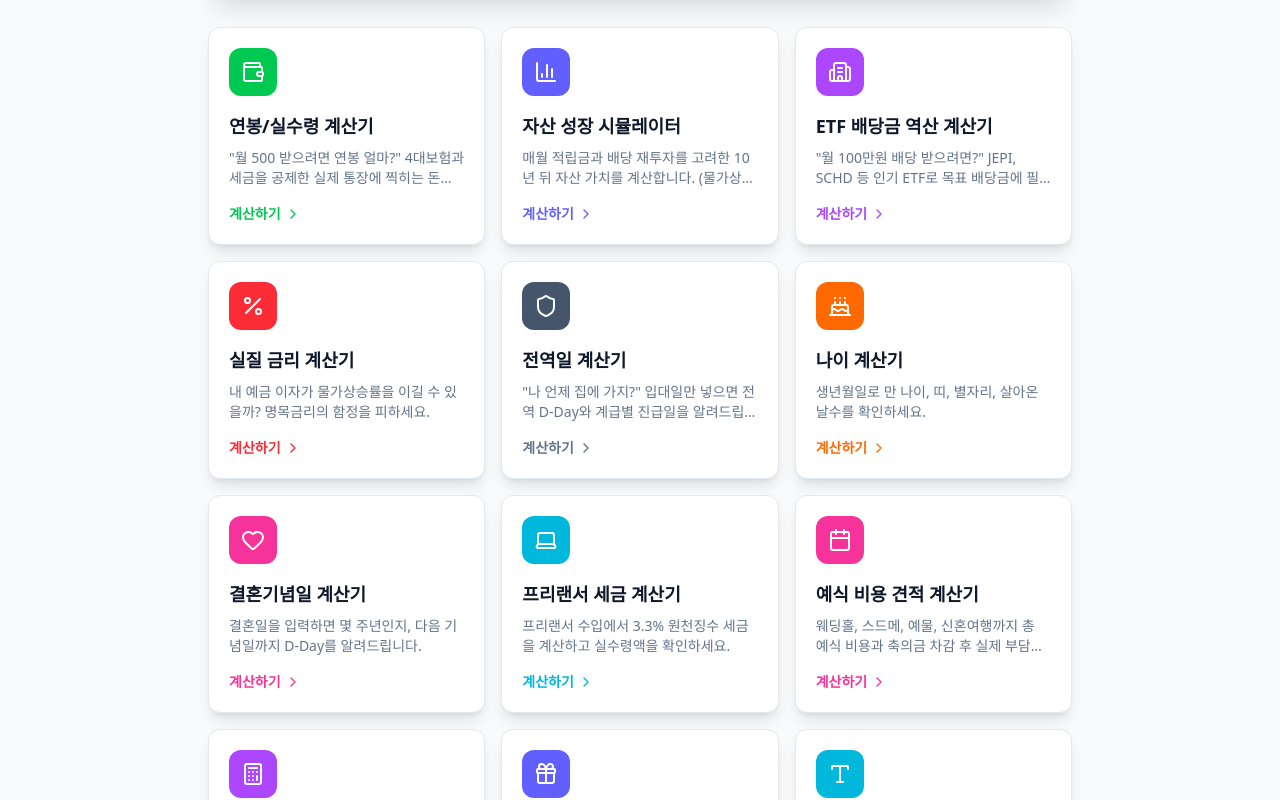
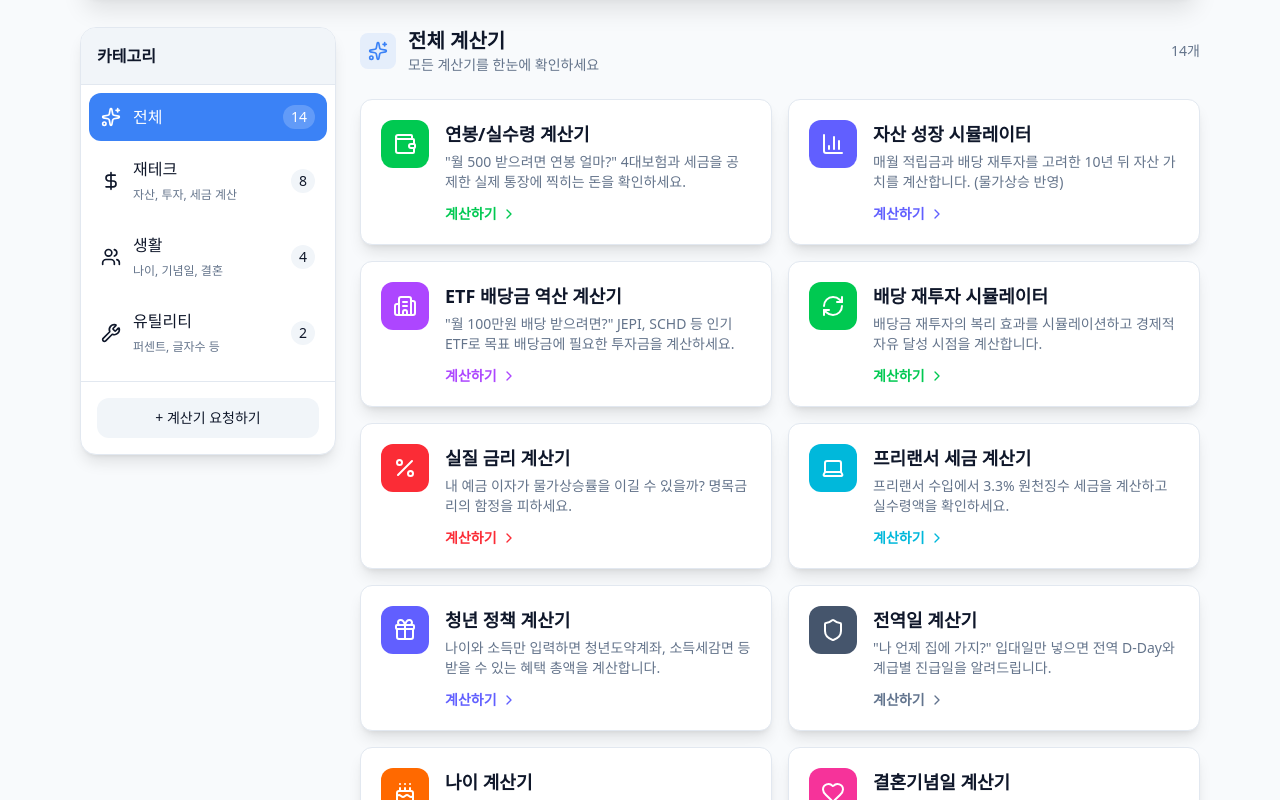
Before and after one commit to 12bale/all-calculator, a Next.js app: page / in a window 1280 px wide. Shown: the part 600-1400 px from the top of the page. Built offline with nearby package versions, Linux system fonts and the light colour scheme.

Commit message:
대시보드 레이아웃 변경

```diff
--- a/app/page.tsx
+++ b/app/page.tsx
@@ -2,12 +2,22 @@
 
 import { useState, useMemo } from 'react';
 import Link from 'next/link';
-import { Sparkles, Search, X, ChevronRight, TrendingUp, Wallet, BarChart3, Calculator, Calendar, Shield, Cake, Heart, Laptop, Percent, Gift, Building2, Type, RefreshCw } from 'lucide-react';
+import { Sparkles, Search, X, ChevronRight, TrendingUp, Wallet, BarChart3, Calculator, Calendar, Shield, Cake, Heart, Laptop, Percent, Gift, Building2, Type, RefreshCw, DollarSign, Users, Wrench } from 'lucide-react';
 import Navigation from './components/Navigation';
 import Footer from './components/Footer';
 
+// 카테고리 정의
+type Category = 'finance' | 'life' | 'utility';
+
+const categories: { id: Category; label: string; icon: React.ReactNode; description: string }[] = [
+  { id: 'finance', label: '재테크', icon: <DollarSign className="w-5 h-5" />, description: '자산, 투자, 세금 계산' },
+  { id: 'life', label: '생활', icon: <Users className="w-5 h-5" />, description: '나이, 기념일, 결혼' },
+  { id: 'utility', label: '유틸리티', icon: <Wrench className="w-5 h-5" />, description: '퍼센트, 글자수 등' },
+];
+
 // 카드 데이터 정의
 const toolCards = [
+  // 재테크 카테고리
   {
     id: 'tier',
     href: '/tier-calculator',
@@ -16,6 +26,7 @@ const toolCards = [
     icon: <TrendingUp className="w-6 h-6" />,
     color: 'blue',
     featured: true,
+    category: 'finance' as Category,
     keywords: ['자산', '티어', '순위', '순자산', '연봉', '상위', '다이아몬드', '플래티넘', '골드'],
   },
   {
@@ -25,6 +36,7 @@ const toolCards = [
     description: '"월 500 받으려면 연봉 얼마?" 4대보험과 세금을 공제한 실제 통장에 찍히는 돈을 확인하세요.',
     icon: <Wallet className="w-6 h-6" />,
     color: 'green',
+    category: 'finance' as Category,
     keywords: ['연봉', '실수령', '월급', '세금', '4대보험', '급여', '소득'],
   },
   {
@@ -34,6 +46,7 @@ const toolCards = [
     description: '매월 적립금과 배당 재투자를 고려한 10년 뒤 자산 가치를 계산합니다. (물가상승 반영)',
     icon: <BarChart3 className="w-6 h-6" />,
     color: 'indigo',
+    category: 'finance' as Category,
     keywords: ['자산', '성장', '복리', '적립', '배당', '투자', 'SCHD', '시뮬레이터'],
   },
   {
@@ -43,7 +56,18 @@ const toolCards = [
     description: '"월 100만원 배당 받으려면?" JEPI, SCHD 등 인기 ETF로 목표 배당금에 필요한 투자금을 계산하세요.',
     icon: <Building2 className="w-6 h-6" />,
     color: 'purple',
+    category: 'finance' as Category,
     keywords: ['ETF', 'JEPI', 'SCHD', 'JEPQ', '배당', '배당금', '월배당', '투자', '패시브인컴', '배당투자'],
+  },
+  {
+    id: 'dividend-reinvest',
+    href: '/dividend-reinvest-calculator',
+    title: '배당 재투자 시뮬레이터',
+    description: '배당금 재투자의 복리 효과를 시뮬레이션하고 경제적 자유 달성 시점을 계산합니다.',
+    icon: <RefreshCw className="w-6 h-6" />,
+    color: 'green',
+    category: 'finance' as Category,
+    keywords: ['배당', '재투자', '복리', 'SCHD', '경제적자유', '월배당', '패시브인컴', '배당성장'],
   },
   {
     id: 'rate',
@@ -52,8 +76,31 @@ const toolCards = [
     description: '내 예금 이자가 물가상승률을 이길 수 있을까? 명목금리의 함정을 피하세요.',
     icon: <Percent className="w-6 h-6" />,
     color: 'red',
+    category: 'finance' as Category,
     keywords: ['금리', '이자', '물가', '인플레이션', '예금', '실질금리'],
   },
+  {
+    id: 'freelancer',
+    href: '/freelancer-calculator',
+    title: '프리랜서 세금 계산기',
+    description: '프리랜서 수입에서 3.3% 원천징수 세금을 계산하고 실수령액을 확인하세요.',
+    icon: <Laptop className="w-6 h-6" />,
+    color: 'cyan',
+    category: 'finance' as Category,
+    keywords: ['프리랜서', '세금', '3.3', '원천징수', '실수령', '개인사업자', '외주'],
+  },
+  {
+    id: 'youth-policy',
+    href: '/youth-policy-calculator',
+    title: '청년 정책 계산기',
+    description: '나이와 소득만 입력하면 청년도약계좌, 소득세감면 등 받을 수 있는 혜택 총액을 계산합니다.',
+    icon: <Gift className="w-6 h-6" />,
+    color: 'indigo',
+    category: 'finance' as Category,
+    keywords: ['청년', '청년도약계좌', '청년희망적금', '소득세감면', '청년정책', '청년혜택', '지원금'],
+  },
+
+  // 생활 카테고리
   {
     id: 'army',
     href: '/army-calculator',
@@ -61,6 +108,7 @@ const toolCards = [
     description: '"나 언제 집에 가지?" 입대일만 넣으면 전역 D-Day와 계급별 진급일을 알려드립니다.',
     icon: <Shield className="w-6 h-6" />,
     color: 'slate',
+    category: 'life' as Category,
     keywords: ['전역', '군대', '입대', '진급', '병장', '상병', '일병', '이병'],
   },
   {
@@ -70,6 +118,7 @@ const toolCards = [
     description: '생년월일로 만 나이, 띠, 별자리, 살아온 날수를 확인하세요.',
     icon: <Cake className="w-6 h-6" />,
     color: 'orange',
+    category: 'life' as Category,
     keywords: ['나이', '생년월일', '띠', '별자리', '만나이', '세는나이', '생일'],
   },
   {
@@ -79,16 +128,8 @@ const toolCards = [
     description: '결혼일을 입력하면 몇 주년인지, 다음 기념일까지 D-Day를 알려드립니다.',
     icon: <Heart className="w-6 h-6" />,
     color: 'pink',
+    category: 'life' as Category,
     keywords: ['결혼', '기념일', '주년', '은혼식', '금혼식', '웨딩', '부부'],
-  },
-  {
-    id: 'freelancer',
-    href: '/freelancer-calculator',
-    title: '프리랜서 세금 계산기',
-    description: '프리랜서 수입에서 3.3% 원천징수 세금을 계산하고 실수령액을 확인하세요.',
-    icon: <Laptop className="w-6 h-6" />,
-    color: 'cyan',
-    keywords: ['프리랜서', '세금', '3.3', '원천징수', '실수령', '개인사업자', '외주'],
   },
   {
     id: 'wedding',
@@ -97,8 +138,11 @@ const toolCards = [
     description: '웨딩홀, 스드메, 예물, 신혼여행까지 총 예식 비용과 축의금 차감 후 실제 부담액을 계산하세요.',
     icon: <Calendar className="w-6 h-6" />,
     color: 'pink',
+    category: 'life' as Category,
     keywords: ['결혼', '예식', '웨딩', '스드메', '예물', '축의금', '신혼여행', '웨딩홀'],
   },
+
+  // 유틸리티 카테고리
   {
     id: 'percent',
     href: '/percent-calculator',
@@ -106,16 +150,8 @@ const toolCards = [
     description: '퍼센트 값 구하기, 비율 계산, 증감률까지. 다양한 퍼센트 계산을 한 번에 해결하세요.',
     icon: <Calculator className="w-6 h-6" />,
     color: 'purple',
+    category: 'utility' as Category,
     keywords: ['퍼센트', '비율', '증감률', '할인', '부가세', '비율분배', '%'],
-  },
-  {
-    id: 'youth-policy',
-    href: '/youth-policy-calculator',
-    title: '청년 정책 계산기',
-    description: '나이와 소득만 입력하면 청년도약계좌, 소득세감면 등 받을 수 있는 혜택 총액을 계산합니다.',
-    icon: <Gift className="w-6 h-6" />,
-    color: 'indigo',
-    keywords: ['청년', '청년도약계좌', '청년희망적금', '소득세감면', '청년정책', '청년혜택', '지원금'],
   },
   {
     id: 'character-counter',
@@ -124,16 +160,8 @@ const toolCards = [
     description: '자소서 작성이나 SMS/LMS 발송 시 필요한 글자 수(공백 포함/제외)와 바이트 용량을 계산합니다.',
     icon: <Type className="w-6 h-6" />,
     color: 'cyan',
+    category: 'utility' as Category,
     keywords: ['글자수', '바이트', 'SMS', 'LMS', '자소서', '문자', '글자세기', '텍스트'],
-  },
-  {
-    id: 'dividend-reinvest',
-    href: '/dividend-reinvest-calculator',
-    title: '배당 재투자 시뮬레이터',
-    description: '배당금 재투자의 복리 효과를 시뮬레이션하고 경제적 자유 달성 시점을 계산합니다.',
-    icon: <RefreshCw className="w-6 h-6" />,
-    color: 'green',
-    keywords: ['배당', '재투자', '복리', 'SCHD', '경제적자유', '월배당', '패시브인컴', '배당성장'],
   },
 ];
 
@@ -152,34 +180,57 @@ const colorStyles: Record<string, { bg: string; border: string; text: string; ic
 
 export default function Dashboard() {
   const [searchQuery, setSearchQuery] = useState('');
+  const [selectedCategory, setSelectedCategory] = useState<Category | 'all'>('all');
+
+  // 검색 및 카테고리 필터링
+  const filteredCards = useMemo(() => {
+    let cards = toolCards;
+
+    // 카테고리 필터링
+    if (selectedCategory !== 'all') {
+      cards = cards.filter(card => card.category === selectedCategory);
+    }
 
     // 검색 필터링
-  const filteredCards = useMemo(() => {
-    if (!searchQuery.trim()) return toolCards;
-
+    if (searchQuery.trim()) {
       const query = searchQuery.toLowerCase();
-    return toolCards.filter(card =>
+      cards = cards.filter(card =>
         card.title.toLowerCase().includes(query) ||
         card.description.toLowerCase().includes(query) ||
         card.keywords.some(keyword => keyword.toLowerCase().includes(query))
       );
-  }, [searchQuery]);
+    }
 
-  // Featured 카드와 일반 카드 분리
+    return cards;
+  }, [searchQuery, selectedCategory]);
+
+  // Featured 카드
   const featuredCard = toolCards.find(card => card.featured);
-  const regularCards = filteredCards.filter(card => !card.featured);
+
+  // 카테고리별 카드 개수
+  const categoryCounts = useMemo(() => {
+    const counts: Record<Category | 'all', number> = {
+      all: toolCards.length,
+      finance: toolCards.filter(c => c.category === 'finance').length,
+      life: toolCards.filter(c => c.category === 'life').length,
+      utility: toolCards.filter(c => c.category === 'utility').length,
+    };
+    return counts;
+  }, []);
+
+  const isSearching = searchQuery.trim() !== '';
 
   return (
     <main className="min-h-screen bg-[var(--background)]">
       <Navigation />
 
-      <div className="max-w-4xl mx-auto px-4 py-8">
+      <div className="max-w-6xl mx-auto px-4 py-8">
         {/* Hero Section */}
         <section className="text-center mb-10 animate-fade-in">
           <div className="inline-flex items-center gap-2 px-4 py-2 bg-[var(--secondary)] rounded-full mb-6">
             <Sparkles className="w-4 h-4 text-[var(--primary)]" />
             <span className="text-sm text-[var(--secondary-foreground)]">
-              10개 이상의 계산기를 한 곳에서
+              15개 이상의 계산기를 한 곳에서
             </span>
           </div>
 
@@ -220,7 +271,7 @@ export default function Dashboard() {
         </div>
 
         {/* Featured Card - 자산 티어 계산기 */}
-        {featuredCard && !searchQuery && (
+        {featuredCard && !isSearching && selectedCategory === 'all' && (
           <Link
             href={featuredCard.href}
             className="block mb-8 group animate-slide-up"
@@ -260,18 +311,152 @@ export default function Dashboard() {
           </Link>
         )}
 
+        {/* 사이드바 + 메인 콘텐츠 레이아웃 */}
+        <div className="flex flex-col lg:flex-row gap-6">
+          {/* 왼쪽 사이드바 - 카테고리 */}
+          <aside className="lg:w-64 flex-shrink-0">
+            <div className="lg:sticky lg:top-8">
+              <div className="bg-[var(--card)] rounded-2xl shadow-lg border border-[var(--border)] overflow-hidden">
+                <div className="p-4 bg-[var(--secondary)] border-b border-[var(--border)]">
+                  <h3 className="font-bold text-[var(--foreground)]">카테고리</h3>
+                </div>
+
+                <nav className="p-2">
+                  {/* 전체 */}
+                  <button
+                    onClick={() => setSelectedCategory('all')}
+                    className={`w-full flex items-center justify-between p-3 rounded-xl transition-all mb-1 ${
+                      selectedCategory === 'all'
+                        ? 'bg-[var(--primary)] text-[var(--primary-foreground)]'
+                        : 'hover:bg-[var(--secondary)] text-[var(--foreground)]'
+                    }`}
+                  >
+                    <div className="flex items-center gap-3">
+                      <Sparkles className="w-5 h-5" />
+                      <span className="font-medium">전체</span>
+                    </div>
+                    <span className={`text-sm px-2 py-0.5 rounded-full ${
+                      selectedCategory === 'all'
+                        ? 'bg-white/20'
+                        : 'bg-[var(--secondary)]'
+                    }`}>
+                      {categoryCounts.all}
+                    </span>
+                  </button>
+
+                  {/* 카테고리 목록 */}
+                  {categories.map((cat) => (
+                    <button
+                      key={cat.id}
+                      onClick={() => setSelectedCategory(cat.id)}
+                      className={`w-full flex items-center justify-between p-3 rounded-xl transition-all mb-1 ${
+                        selectedCategory === cat.id
+                          ? 'bg-[var(--primary)] text-[var(--primary-foreground)]'
+                          : 'hover:bg-[var(--secondary)] text-[var(--foreground)]'
+                      }`}
+                    >
+                      <div className="flex items-center gap-3">
+                        {cat.icon}
+                        <div className="text-left">
+                          <span className="font-medium block">{cat.label}</span>
+                          <span className={`text-xs ${
+                            selectedCategory === cat.id
+                              ? 'text-white/70'
+                              : 'text-[var(--muted-foreground)]'
+                          }`}>
+                            {cat.description}
+                          </span>
+                        </div>
+                      </div>
+                      <span className={`text-sm px-2 py-0.5 rounded-full ${
+                        selectedCategory === cat.id
+                          ? 'bg-white/20'
+                          : 'bg-[var(--secondary)]'
+                      }`}>
+                        {categoryCounts[cat.id]}
+                      </span>
+                    </button>
+                  ))}
+                </nav>
+
+                {/* 계산기 요청 */}
+                <div className="p-4 border-t border-[var(--border)]">
+                  <a
+                    href="https://forms.gle/BGuoqhngkSg1y7596"
+                    target="_blank"
+                    rel="noopener noreferrer"
+                    className="block w-full text-center px-4 py-2.5 bg-[var(--secondary)] hover:bg-[var(--muted)]
+                      text-[var(--foreground)] rounded-xl text-sm font-medium transition-all"
+                  >
+                    + 계산기 요청하기
+                  </a>
+                </div>
+              </div>
+            </div>
+          </aside>
+
+          {/* 오른쪽 메인 콘텐츠 */}
+          <div className="flex-1">
+            {/* 현재 카테고리 헤더 */}
+            {!isSearching && (
+              <div className="flex items-center justify-between mb-6">
+                <div className="flex items-center gap-3">
+                  <div className="p-2 bg-[var(--primary)]/10 rounded-lg text-[var(--primary)]">
+                    {selectedCategory === 'all' ? (
+                      <Sparkles className="w-5 h-5" />
+                    ) : (
+                      categories.find(c => c.id === selectedCategory)?.icon
+                    )}
+                  </div>
+                  <div>
+                    <h2 className="text-xl font-bold text-[var(--foreground)]">
+                      {selectedCategory === 'all' ? '전체 계산기' : categories.find(c => c.id === selectedCategory)?.label}
+                    </h2>
+                    <p className="text-sm text-[var(--muted-foreground)]">
+                      {selectedCategory === 'all'
+                        ? '모든 계산기를 한눈에 확인하세요'
+                        : categories.find(c => c.id === selectedCategory)?.description}
+                    </p>
+                  </div>
+                </div>
+                <span className="text-sm text-[var(--muted-foreground)]">
+                  {filteredCards.length}개
+                </span>
+              </div>
+            )}
+
+            {/* 검색 결과 헤더 */}
+            {isSearching && (
+              <div className="mb-6">
+                <h2 className="text-xl font-bold text-[var(--foreground)]">
+                  &quot;{searchQuery}&quot; 검색 결과
+                </h2>
+                <p className="text-sm text-[var(--muted-foreground)]">
+                  {filteredCards.length}개의 계산기를 찾았습니다
+                </p>
+              </div>
+            )}
+
             {/* 검색 결과 없음 */}
             {filteredCards.length === 0 && (
-          <div className="text-center py-10">
-            <p className="text-[var(--muted-foreground)]">
-              &quot;{searchQuery}&quot;에 대한 검색 결과가 없습니다.
+              <div className="text-center py-16 bg-[var(--card)] rounded-2xl border border-[var(--border)]">
+                <div className="w-16 h-16 mx-auto mb-4 bg-[var(--secondary)] rounded-full flex items-center justify-center">
+                  <Search className="w-8 h-8 text-[var(--muted-foreground)]" />
+                </div>
+                <p className="text-[var(--foreground)] font-medium mb-2">
+                  검색 결과가 없습니다
+                </p>
+                <p className="text-sm text-[var(--muted-foreground)]">
+                  다른 키워드로 검색해 보세요
                 </p>
               </div>
             )}
 
             {/* 카드 그리드 */}
-        <div className="grid grid-cols-1 md:grid-cols-2 lg:grid-cols-3 gap-4">
-          {(searchQuery ? filteredCards : regularCards).map((card) => {
+            <div className="grid grid-cols-1 md:grid-cols-2 gap-4">
+              {filteredCards
+                .filter(card => isSearching || selectedCategory !== 'all' || !card.featured)
+                .map((card) => {
                   const style = colorStyles[card.color];
                   return (
                     <Link
@@ -280,41 +465,30 @@ export default function Dashboard() {
                       className="group bg-[var(--card)] p-5 rounded-xl shadow-lg border border-[var(--border)]
                         hover:shadow-xl hover:-translate-y-1 transition-all duration-300"
                     >
-                <div className={`mb-4 ${style.iconBg} w-12 h-12 rounded-xl flex items-center justify-center text-white
-                  group-hover:scale-110 transition-transform`}
+                      <div className="flex items-start gap-4">
+                        <div className={`${style.iconBg} w-12 h-12 rounded-xl flex items-center justify-center text-white
+                          group-hover:scale-110 transition-transform flex-shrink-0`}
                         >
                           {card.icon}
                         </div>
-                <h3 className="text-lg font-bold text-[var(--card-foreground)] mb-2 group-hover:text-[var(--primary)] transition-colors">
+                        <div className="flex-1 min-w-0">
+                          <h3 className="text-lg font-bold text-[var(--card-foreground)] mb-1 group-hover:text-[var(--primary)] transition-colors">
                             {card.title}
                           </h3>
-                <p className="text-sm text-[var(--muted-foreground)] mb-4 line-clamp-2">
+                          <p className="text-sm text-[var(--muted-foreground)] line-clamp-2 mb-3">
                             {card.description}
                           </p>
                           <div className={`${style.text} text-sm font-semibold flex items-center`}>
                             계산하기
                             <ChevronRight className="w-4 h-4 ml-1 group-hover:translate-x-1 transition-transform" />
                           </div>
+                        </div>
+                      </div>
                     </Link>
                   );
                 })}
             </div>
-
-        {/* 빠른 링크 섹션 */}
-        <div className="mt-12 bg-[var(--secondary)] rounded-xl p-6 flex flex-col md:flex-row justify-between items-center gap-4">
-          <div>
-            <h4 className="font-bold text-[var(--foreground)]">필요한 계산기가 없으신가요?</h4>
-            <p className="text-sm text-[var(--muted-foreground)]">새로운 계산기를 요청해 주세요. 계속해서 추가됩니다!</p>
           </div>
-          <a
-            href="https://forms.gle/BGuoqhngkSg1y7596"
-            target="_blank"
-            rel="noopener noreferrer"
-            className="px-6 py-3 bg-[var(--primary)] text-[var(--primary-foreground)] rounded-xl
-              font-semibold hover:opacity-90 transition-all shadow-lg"
-          >
-            계산기 요청하기
-          </a>
         </div>
       </div>
 
```
Lines whose indentation alone changed are shown as unchanged.
